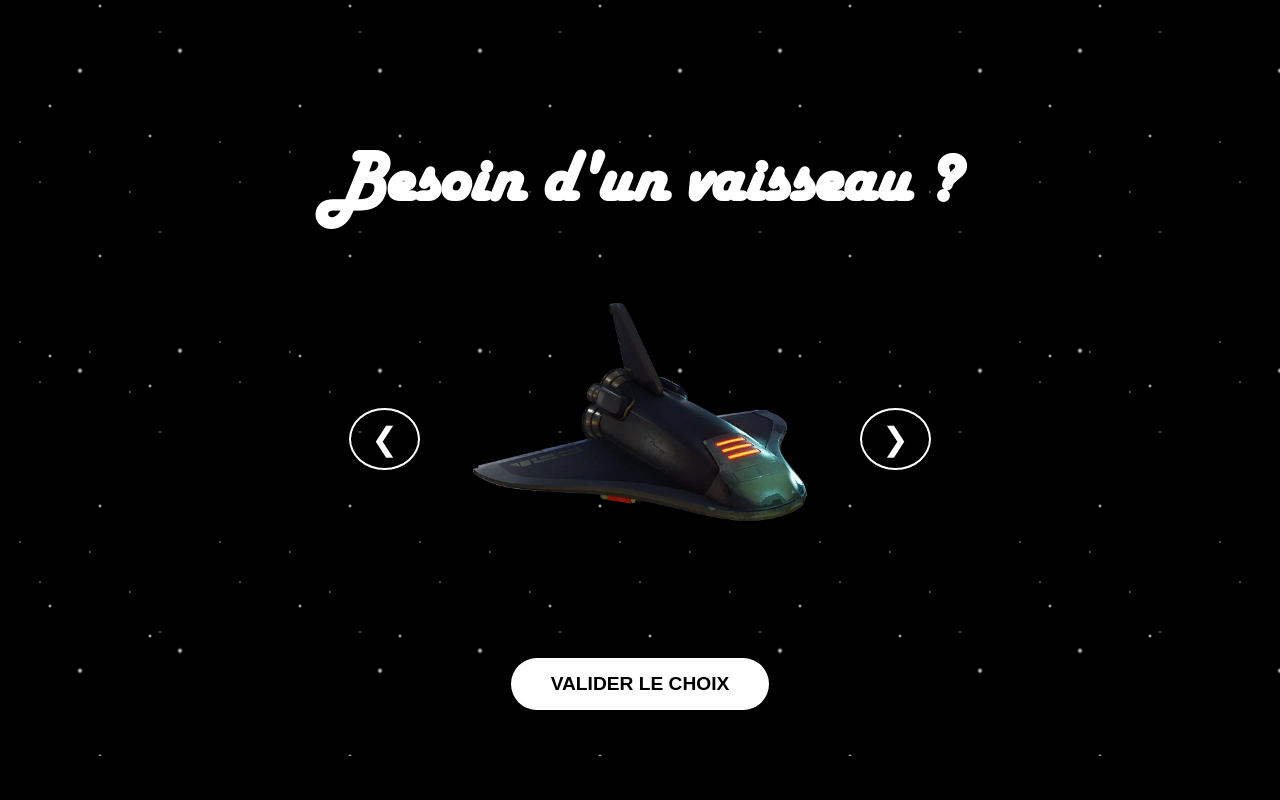
After one commit to michel-DC/Jeu-Vaisseau, a PHP site: page /choix-vaisseau.php in a window 1280 px wide. The commit adds this page. Run offline with PHP 8.4, Linux system fonts and the light colour scheme; the visitor is signed in with stand-in values (Sample User, id 1).

Commit message:
Mise en place du système du choix de vaisseau 🙅‍♀️

```diff
--- a/api/creer-partie.php
+++ b/api/creer-partie.php
@@ -1,6 +1,6 @@
 <?php
 session_start();
-require_once '../database/db.php';
+require_once __DIR__ . '/../database/db.php';
 
 if ($_SERVER['REQUEST_METHOD'] !== 'POST') {
     http_response_code(405);
--- a/api/statut-partie.php
+++ b/api/statut-partie.php
@@ -1,9 +1,10 @@
 <?php
 require_once '../database/db.php';
+session_start();
 
 header('Content-Type: application/json');
 
-$partie_id = $_GET['partie_id'] ?? null;
+$partie_id = $_SESSION['partie_id'] ?? $_GET['partie_id'] ?? null;
 
 if (!$partie_id) {
     http_response_code(400);
@@ -13,7 +14,7 @@ if (!$partie_id) {
 
 $link = connexionDB();
 
-$sql = "SELECT p.joueur1_id, p.joueur2_id, p.statut, gs.joueur1_hp, gs.joueur2_hp, gs.duree_partie FROM parties p JOIN game_state gs ON p.partie_id = gs.partie_id WHERE p.partie_id = ?";
+$sql = "SELECT p.joueur1_id, p.joueur2_id, p.statut, gs.joueur1_hp, gs.joueur2_hp, gs.duree_partie, gs.joueur1_choix_vaisseau, gs.joueur2_choix_vaisseau FROM parties p JOIN game_state gs ON p.partie_id = gs.partie_id WHERE p.partie_id = ?";
 $stmt = mysqli_prepare($link, $sql);
 mysqli_stmt_bind_param($stmt, "s", $partie_id);
 mysqli_stmt_execute($stmt);
@@ -22,6 +23,7 @@ $result = mysqli_stmt_get_result($stmt);
 if ($result && $partie = mysqli_fetch_assoc($result)) {
     $partie['joueur1_pret'] = !empty($partie['joueur1_id']);
     $partie['joueur2_pret'] = !empty($partie['joueur2_id']);
+    $partie['vaisseaux_choisis'] = !empty($partie['joueur1_choix_vaisseau']) && !empty($partie['joueur2_choix_vaisseau']);
     echo json_encode($partie);
 } else {
     http_response_code(404);
--- /dev/null
+++ b/choix-vaisseau.php
@@ -0,0 +1,57 @@
+<?php
+session_start();
+
+if (!isset($_SESSION['partie_id'])) {
+    header('Location: choix-joueur.php');
+    exit();
+}
+
+$vaisseaux_dir = 'assets/vaisseaux/';
+$vaisseaux_files = array_values(array_diff(scandir($vaisseaux_dir), array('..', '.')));
+$vaisseaux_paths = array_map(function ($file) use ($vaisseaux_dir) {
+    return $vaisseaux_dir . $file;
+}, $vaisseaux_files);
+
+?>
+<!DOCTYPE html>
+<html lang="fr">
+
+<head>
+    <meta charset="UTF-8">
+    <title>Choix du Vaisseau - Nova Protocol</title>
+    <link rel="stylesheet" href="styles/choix-vaisseau.css">
+    <link rel="shortcut icon" href="assets/logo/image.png" type="image/x-icon">
+</head>
+
+<body>
+    <div class="stars"></div>
+    <div class="stars2"></div>
+    <div class="stars3"></div>
+    <div class="container">
+        <h1 class="title">Besoin d'un vaisseau ?</h1>
+
+        <div id="selection-vaisseau">
+            <div class="carousel-container">
+                <button id="prev-vaisseau" class="nav-button">&#10094;</button>
+                <img src="" alt="Vaisseau" id="vaisseau-image" class="vaisseau-image">
+                <button id="next-vaisseau" class="nav-button">&#10095;</button>
+            </div>
+            <button id="valider-choix" class="valider-button">Valider le choix</button>
+        </div>
+
+
+        <div id="salle-attente-vaisseau" style="display: none;">
+            <h2>En attente de l'autre joueur...</h2>
+            <p>Votre adversaire est en train de choisir son vaisseau.</p>
+            <div class="loader"></div>
+        </div>
+
+    </div>
+
+    <script>
+        const vaisseaux = <?php echo json_encode($vaisseaux_paths); ?>;
+    </script>
+    <script src="scripts/choix-vaisseau.js" defer></script>
+</body>
+
+</html>
--- /dev/null
+++ b/scripts/choix-vaisseau.js
@@ -0,0 +1,82 @@
+document.addEventListener('DOMContentLoaded', () => {
+    const selectionVaisseau = document.getElementById('selection-vaisseau');
+    const salleAttente = document.getElementById('salle-attente-vaisseau');
+
+    const prevButton = document.getElementById('prev-vaisseau');
+    const nextButton = document.getElementById('next-vaisseau');
+    const validerButton = document.getElementById('valider-choix');
+    const vaisseauImage = document.getElementById('vaisseau-image');
+
+    let currentIndex = 0;
+    let pollingInterval;
+
+    function showVaisseau(index) {
+        vaisseauImage.style.opacity = 0;
+        setTimeout(() => {
+            vaisseauImage.src = vaisseaux[index];
+            vaisseauImage.style.opacity = 1;
+        }, 300);
+    }
+
+    // Initialiser le carousel
+    if (vaisseaux && vaisseaux.length > 0) {
+        showVaisseau(currentIndex);
+    } else {
+        selectionVaisseau.innerHTML = "<p>Aucun vaisseau n'est disponible.</p>";
+        return;
+    }
+
+    prevButton.addEventListener('click', () => {
+        currentIndex = (currentIndex > 0) ? currentIndex - 1 : vaisseaux.length - 1;
+        showVaisseau(currentIndex);
+    });
+
+    nextButton.addEventListener('click', () => {
+        currentIndex = (currentIndex < vaisseaux.length - 1) ? currentIndex + 1 : 0;
+        showVaisseau(currentIndex);
+    });
+
+    validerButton.addEventListener('click', () => {
+        const vaisseauChoisi = vaisseaux[currentIndex];
+
+        fetch('api/enregistrer-vaisseau.php', {
+            method: 'POST',
+            body: JSON.stringify({ vaisseau: vaisseauChoisi }),
+            headers: {
+                'Content-Type': 'application/json'
+            }
+        })
+        .then(response => response.json())
+        .then(data => {
+            if (data.success) {
+                selectionVaisseau.style.display = 'none';
+                salleAttente.style.display = 'block';
+                startPolling();
+            } else {
+                alert('Erreur: ' + data.message);
+            }
+        })
+        .catch(error => {
+            console.error('Erreur lors de la sauvegarde du vaisseau:', error);
+            alert('Une erreur est survenue. Veuillez réessayer.');
+        });
+    });
+
+    function startPolling() {
+        pollingInterval = setInterval(checkGameStatus, 2000); // Vérifie toutes les 2 secondes
+    }
+
+    function checkGameStatus() {
+        fetch('api/statut-partie.php')
+            .then(response => response.json())
+            .then(data => {
+                if (data.vaisseaux_choisis) {
+                    clearInterval(pollingInterval);
+                    window.location.href = 'game.php';
+                }
+            })
+            .catch(error => {
+                console.error('Erreur lors de la vérification du statut:', error);
+            });
+    }
+});
--- a/scripts/gestion-partie.js
+++ b/scripts/gestion-partie.js
@@ -72,7 +72,7 @@ document.addEventListener("DOMContentLoaded", () => {
             } else {
                 compteAReboursMessage.textContent = "Lancement de la partie...";
                 clearInterval(interval);
-                window.location.href = "game.php";
+                window.location.href = "choix-vaisseau.php";
             }
         }, 1000);
     };
--- /dev/null
+++ b/styles/choix-vaisseau.css
@@ -0,0 +1,161 @@
+@font-face {
+  font-family: "Harlow";
+  src: url("../assets/font/HARLOWSI_1.woff");
+}
+
+body {
+  background-color: #000;
+  color: #fff;
+  font-family: "Arial", sans-serif;
+  margin: 0;
+  padding: 0;
+  overflow: hidden;
+  display: flex;
+  justify-content: center;
+  align-items: center;
+  height: 100vh;
+  text-align: center;
+}
+
+.container {
+  position: relative;
+  z-index: 2;
+  padding: 40px;
+  border-radius: 15px;
+  width: 90%;
+  max-width: 700px;
+}
+
+.title {
+  font-family: "Harlow", sans-serif;
+  font-size: 4.5em;
+  color: #ffffff;
+  margin-bottom: 40px;
+  text-shadow: 2px 2px 4px #000;
+}
+
+#selection-vaisseau {
+  display: flex;
+  flex-direction: column;
+  align-items: center;
+  gap: 30px;
+}
+
+.carousel-container {
+  display: flex;
+  align-items: center;
+  justify-content: center;
+  width: 100%;
+}
+
+.vaisseau-image {
+  width: 100%;
+  max-width: 400px;
+  height: auto;
+  object-fit: contain;
+  margin: 0 20px;
+  transition: transform 0.3s ease, opacity 0.3s ease;
+}
+
+.nav-button {
+  background: transparent;
+  border: 2px solid #ffffff;
+  color: #ffffff;
+  font-size: 2em;
+  cursor: pointer;
+  padding: 10px 20px;
+  border-radius: 50%;
+  transition: all 0.3s ease;
+}
+
+.nav-button:hover {
+  background: #ffffff;
+  color: #000;
+}
+
+.valider-button {
+  background-color: #ffffff;
+  color: #000;
+  border: none;
+  padding: 15px 40px;
+  font-size: 1.2em;
+  font-weight: bold;
+  border-radius: 999px;
+  cursor: pointer;
+  transition: background-color 0.3s;
+  text-transform: uppercase;
+  margin-top: 20px;
+}
+
+.valider-button:hover {
+  background-color: #cccccc;
+}
+
+.stars,
+.stars2,
+.stars3 {
+  position: absolute;
+  top: 0;
+  left: 0;
+  width: 100%;
+  height: 100%;
+  pointer-events: none;
+}
+
+.stars {
+  background-image: radial-gradient(1px 1px at 20px 30px, white, transparent),
+    radial-gradient(1px 1px at 40px 70px, white, transparent),
+    radial-gradient(1px 1px at 90px 40px, white, transparent),
+    radial-gradient(1px 1px at 130px 80px, white, transparent),
+    radial-gradient(1px 1px at 160px 120px, white, transparent);
+  background-size: 200px 200px;
+  animation: moveStars 15s linear infinite;
+}
+
+.stars2 {
+  background-image: radial-gradient(2px 2px at 50px 150px, white, transparent),
+    radial-gradient(2px 2px at 100px 50px, white, transparent),
+    radial-gradient(2px 2px at 150px 180px, white, transparent);
+  background-size: 250px 250px;
+  animation: moveStars 30s linear infinite;
+}
+
+.stars3 {
+  background-image: radial-gradient(3px 3px at 80px 100px, white, transparent),
+    radial-gradient(3px 3px at 180px 80px, white, transparent);
+  background-size: 300px 300px;
+  animation: moveStars 45s linear infinite;
+}
+
+@keyframes moveStars {
+  from {
+    transform: translateY(0);
+  }
+  to {
+    transform: translateY(-200px);
+  }
+}
+
+/* --- Salle d'attente --- */
+#salle-attente-vaisseau h2 {
+  color: #ffffff;
+}
+
+.loader {
+  border: 8px solid #f3f3f3;
+  border-radius: 50%;
+  border-top: 8px solid #ffffff;
+  width: 60px;
+  height: 60px;
+  animation: spin 2s linear infinite;
+  margin: 20px auto;
+}
+
+@keyframes spin {
+  0% {
+    transform: rotate(0deg);
+  }
+  100% {
+    transform: rotate(360deg);
+  }
+}
```
Also changed, not shown: api/enregistrer-vaisseau.php (added, +60 -0 lines), game.php (+17 -1 lines), scripts/game.js (+18 -0 lines), styles/choix-joueur.css (+5 -5 lines), styles/game.css (+29 -0 lines).
